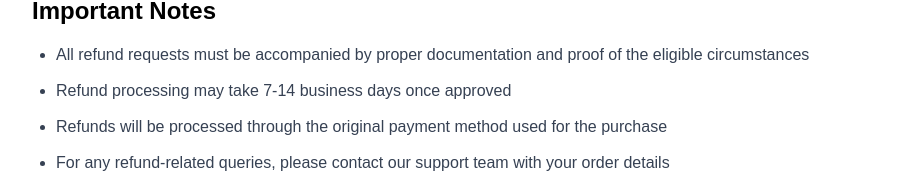
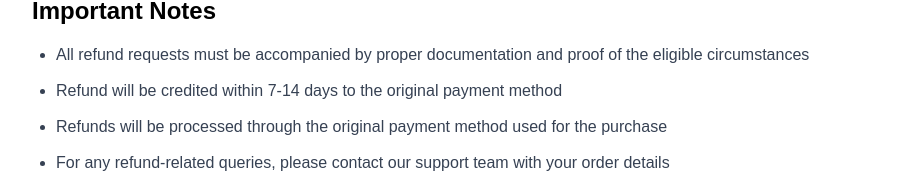
Before and after one commit to exameets-1/skillverse, a Next.js app: page /refund-policy in a window 1280 px wide. Shown: the part 573-746 px from the top of the page, without its empty margins (184-1082 px from the left). Built offline with nearby package versions, Linux system fonts and the light colour scheme.

Commit message:
Updated 2nd point in Imortant notes of /refund-policy

```diff
--- a/src/app/refund-policy/page.jsx
+++ b/src/app/refund-policy/page.jsx
@@ -25,7 +25,7 @@ export default function RefundPolicy() {
                 <h2 className="text-2xl font-semibold text-black mt-8 mb-4">Important Notes</h2>
                 <ul className="list-disc pl-6 space-y-3 text-gray-700">
                     <li>All refund requests must be accompanied by proper documentation and proof of the eligible circumstances</li>
-                    <li>Refund processing may take 7-14 business days once approved</li>
+                    <li>Refund will be credited within 7-14 days to the original payment method</li>
                     <li>Refunds will be processed through the original payment method used for the purchase</li>
                     <li>For any refund-related queries, please contact our support team with your order details</li>
                 </ul>
```
